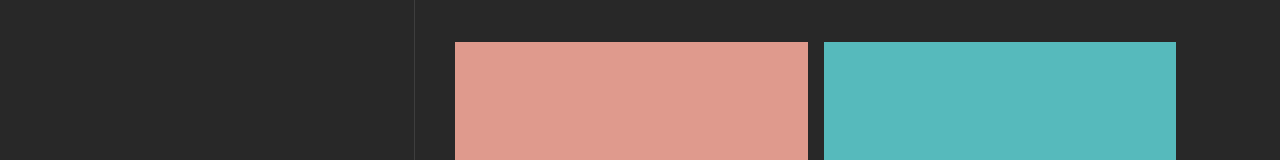
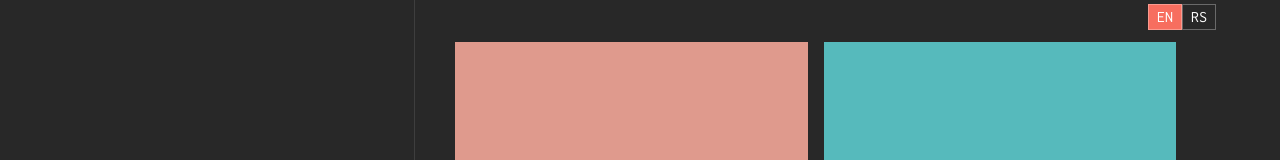
Before and after one commit to A-Cdeveloper/E-SEO, a Next.js app: page /en in a window 1280 px wide. Shown: the top 160 px of the page. Built offline with nearby package versions, Linux system fonts and the light colour scheme.

Commit message:
LangSwitcher done

```diff
--- a/src/app/[locale]/layout.tsx
+++ b/src/app/[locale]/layout.tsx
@@ -5,6 +5,7 @@ import { notFound } from "next/navigation";
 import { routing } from "@/i18n/routing";
 import Sidebar from "../_components/Sidebar";
 import "./globals.css";
+import LangsSwitcher from "../_components/LangsSwitcher";
 
 export const metadata: Metadata = {
   title: "E-SEO TEAM – Expert Website Creation & Optimization Solutions",
@@ -32,7 +33,8 @@ export default async function RootLayout({
     <html lang={locale}>
       <body>
         <NextIntlClientProvider messages={messages}>
-          <div className="container max-w-6xl mx-auto flex justify-between flex-wrap h-screen">
+          <div className="container max-w-6xl mx-auto flex justify-between flex-wrap h-screen relative">
+            <LangsSwitcher />
             <Sidebar />
 
             <div className="flex-1 border-l border-white/10 px-4 lg:px-10">
--- /dev/null
+++ b/src/app/_components/LangsSwitcher.tsx
@@ -0,0 +1,43 @@
+"use client";
+import { useLocale } from "next-intl";
+import { usePathname, useRouter } from "next/navigation";
+import { useTransition } from "react";
+
+const LangLink = ({ locale }: { locale: string }) => {
+  const activeLang = useLocale();
+  const [, startTransition] = useTransition();
+  const router = useRouter();
+  const pathname = usePathname();
+
+  const active = locale === activeLang;
+
+  const onSwitchLang = (locale: string) => {
+    // Replace the language code in the pathname (assumes it's the first segment)
+    const newPathname = pathname.replace(/^\/\w{2}\b/, `/${locale}`);
+    startTransition(() => {
+      router.replace(newPathname);
+    });
+  };
+
+  return (
+    <span
+      className={`cursor-pointer border border-white/30 px-[8px] py-[0px] hover:bg-orange-normal ${
+        active ? "bg-orange-normal" : ""
+      }`}
+      onClick={() => onSwitchLang(locale)}
+    >
+      {locale.toUpperCase()}
+    </span>
+  );
+};
+
+const LangsSwitcher = () => {
+  return (
+    <div className="absolute right-0 top-0 flex mt-1">
+      <LangLink locale="en" />
+      <LangLink locale="rs" />
+    </div>
+  );
+};
+
+export default LangsSwitcher;
--- a/src/app/_components/Logo.tsx
+++ b/src/app/_components/Logo.tsx
@@ -10,7 +10,7 @@ const Logo = ({ isHomePage }: { isHomePage: boolean }) => {
         alt="logo"
         width={isHomePage ? 400 : 250}
         height={isHomePage ? 400 : 250}
-        className="mx-auto lg:mx-0"
+        className="mx-auto lg:mx-0 w-[250px] md:w-[250px] lg:w-full"
       />
     </Link>
   );
```
